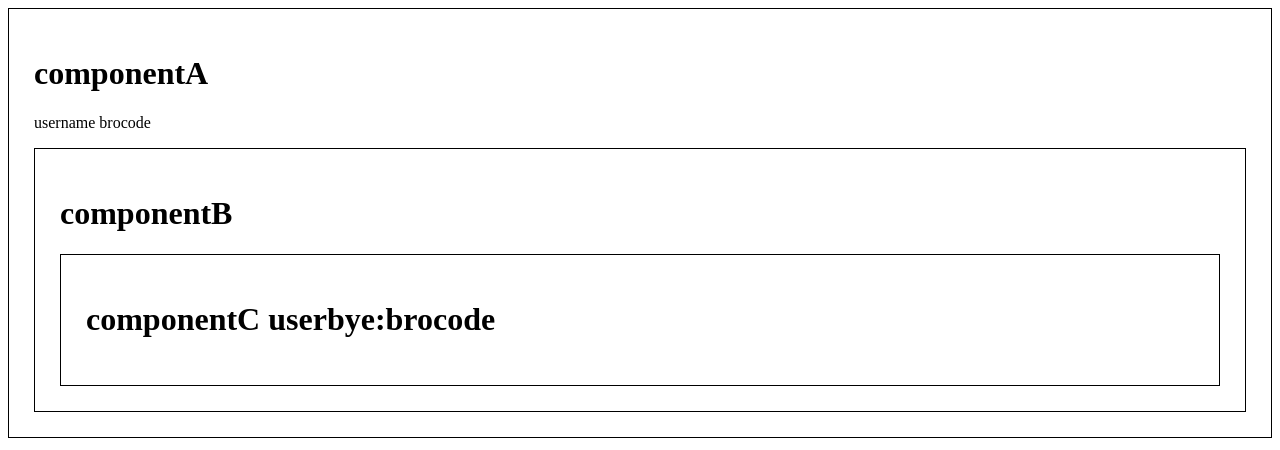
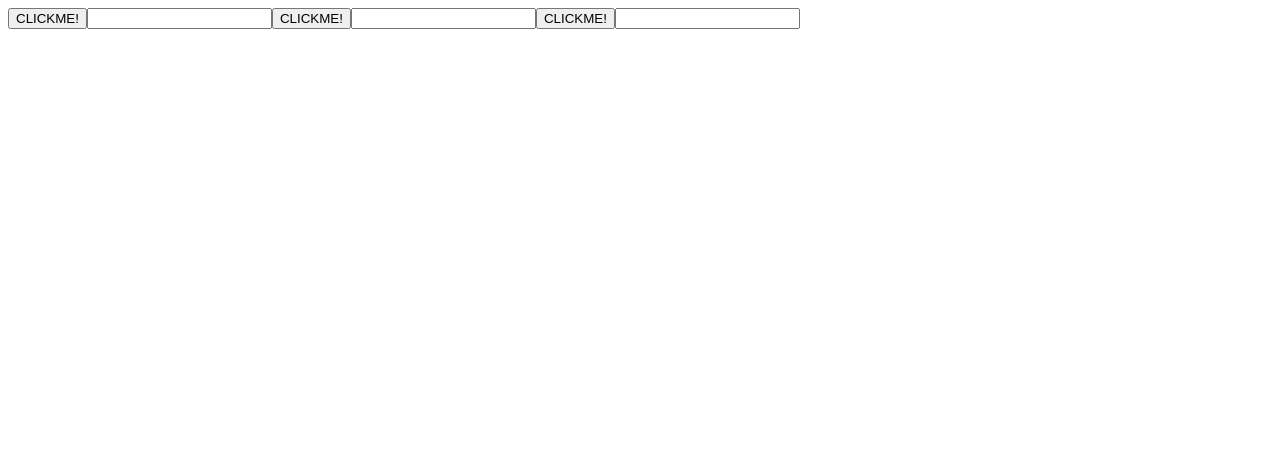
Before and after one commit to Sivasai1810/01-react, a React (Vite) app: page / in a window 1280 px wide. Shown: the top 450 px of the page. Built offline with nearby package versions, Linux system fonts and the light colour scheme.

Commit message:
added useref

```diff
--- a/src/main.jsx
+++ b/src/main.jsx
@@ -1,6 +1,6 @@
 import { StrictMode } from 'react'
 import { createRoot } from 'react-dom/client'
-import Clock from './componentA.jsx'
+import Clock from './useref.jsx'
 import  "./index.css"
 
 createRoot(document.getElementById('root')).render(
--- /dev/null
+++ b/src/useref.jsx
@@ -0,0 +1,60 @@
+import { useState,useEffect,useRef } from "react";
+function mycomponent(){
+    //let [number,setNumber]=useState(0)
+    const inputref1=useRef("null")
+        const inputref2=useRef("null")
+            const inputref3=useRef("null")
+            useEffect(()=>{
+                console.log("page has been rendered")
+            })
+
+    const handleChangeEvent1=()=>{
+       // setNumber(n=>n+1)
+    //    myRef.current++;
+    //    console.log(myRef.current)
+   //inputref1.current.focus()
+        inputref1.current.style.backgroundColor="yellow";
+         inputref2.current.style.backgroundColor="";
+          inputref3.current.style.backgroundColor="";
+
+    }
+     const handleChangeEvent2=()=>{
+ inputref2.current.focus()
+  inputref1.current.style.backgroundColor="";
+        inputref2.current.style.backgroundColor="yellow";
+         inputref3.current.style.backgroundColor="";
+
+
+    }
+
+
+         const handleChangeEvent3=()=>{
+ inputref3.current.focus()
+ inputref1.current.style.backgroundColor="";
+        inputref2.current.style.backgroundColor="";
+        inputref3.current.style.backgroundColor="yellow";
+
+
+    }
+
+    // useEffect(()=>{
+    // console.log("react rendered")
+    // })
+    return(
+        <div>
+<button onClick={handleChangeEvent1}>
+    CLICKME!
+</button>
+<input type="text" ref={inputref1}/>
+<button onClick={handleChangeEvent2}>
+    CLICKME!
+</button>
+<input type="text" ref={inputref2}/>
+<button onClick={handleChangeEvent3}>
+    CLICKME!
+</button>
+<input type="text" ref={inputref3}/>
+        </div>
+    )
+}
+export default mycomponent
```
